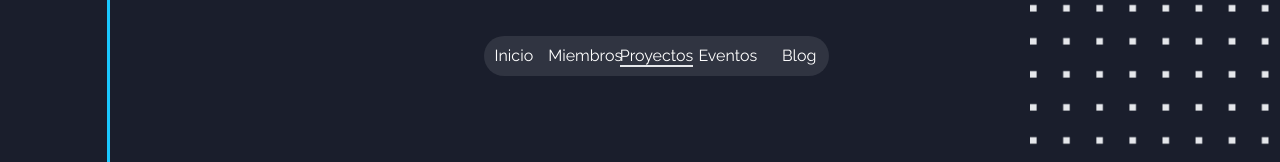
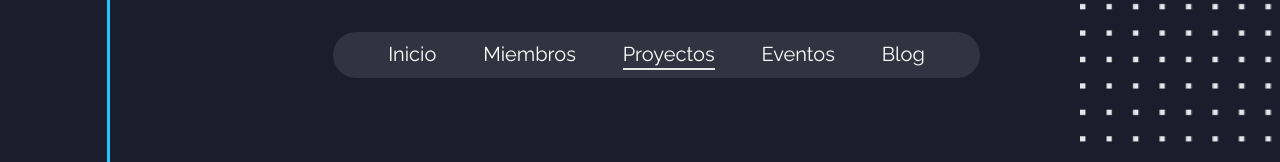
Before and after one commit to Taws-Espol/web, a React (Vite) app: page /proyectos in a window 1280 px wide. Shown: the top 162 px of the page. Built offline with nearby package versions, Linux system fonts and the light colour scheme.

Commit message:
Navbar responsive

```diff
--- a/src/Components/DotPattern.jsx
+++ b/src/Components/DotPattern.jsx
@@ -6,7 +6,7 @@ import pattern from '../assets/dots.png'
 const Dots = () => {
     return(
         <div className='Dots relative z-0'>
-            <img width={250} className='absolute top-0 right-0' src={pattern}/>
+            <img width={200} className='absolute top-0 right-0 max-sm:hidden' src={pattern}/>
         </div>
     )
 }
--- a/src/Components/Navbar.jsx
+++ b/src/Components/Navbar.jsx
@@ -1,21 +1,67 @@
-import './style.css'
-import React from 'react'
-import { useNavigate } from 'react-router-dom'
+import "./style.css";
+import React, { useState } from "react";
+import { IconMenu2 } from "@tabler/icons-react";
+import { IconX } from "@tabler/icons-react";
 
 const Navbar = (props) => {
-    return(
-        <div className='Navbar'>
-            <div className='flex justify-center h-28 items-center'>
-                <div className='grid grid-cols-5 gap-3 w-1/3 h-10 bg-tawsLight justify-items-center items-center rounded-full'>
-                    <div><a className={`text-white font-medium ${props.item === 'inicio' ? 'border-b-2':""}`} href='/' >Inicio</a></div>
-                    <div><a className={`text-white font-medium ${props.item === 'miembros' ? 'border-b-2':""}`} href='/miembros'>Miembros</a></div>
-                    <div><a className={`text-white font-medium ${props.item === 'proyectos' ? 'border-b-2':""}`} href='/proyectos'>Proyectos</a></div>
-                    <div><a className={`text-white font-medium ${props.item === 'eventos' ? 'border-b-2':""}`} href='/'>Eventos</a></div>
-                    <div><a className={`text-white font-medium ${props.item === 'blog' ? 'border-b-2':""}`} href='/'>Blog</a></div>
-                </div>
-            </div>
+  let [open, setOpen] = useState(false);
+  let Links = [
+    { name: "Inicio", link: "/", selected: "inicio" },
+    { name: "Miembros", link: "/miembros", selected: "miembros" },
+    { name: "Proyectos", link: "/proyectos", selected: "proyectos" },
+    { name: "Eventos", link: "/", selected: "eventos" },
+    { name: "Blog", link: "/", selected: "blog" },
+  ];
+  return (
+    <div className="Navbar">
+      <div className="flex justify-center p-8 items-center">
+        <div className="max-md:flex max-md:justify-evenly w-4/6 p-2 bg-tawsLight rounded-full">
+          <span
+            className="text-white sm:hidden w-full text-center"
+            onClick={() => setOpen(!open)}
+          >
+            TAWS
+          </span>
+          <ul
+            className={`md:flex md:justify-evenly absolute md:static w-full md:w-auto md:pl-0 transition-all duration-300 ease-in bg-tawsLight text-center ${
+              open ? "top-20" : "top-[-490px]"
+            }`}
+          >
+            {Links.map((link) => (
+              <li
+                key={link.name}
+                className={`${
+                  props.item === link.selected ? "border-b-2" : ""
+                } text-xl md:my-0 my-7`}
+              >
+                <a
+                  href={link.link}
+                  className="text-white font-medium hover:text-gray-400 duration-500'"
+                >
+                  {link.name}
+                </a>
+              </li>
+            ))}
+          </ul>
         </div>
-    )
-}
+        {open ? (
+          <IconX
+            onClick={() => setOpen(!open)}
+            color="white"
+            size={48}
+            className="sm:hidden"
+          />
+        ) : (
+          <IconMenu2
+            onClick={() => setOpen(!open)}
+            color="white"
+            size={48}
+            className="sm:hidden"
+          />
+        )}
+      </div>
+    </div>
+  );
+};
 
-export default Navbar
+export default Navbar;
```
